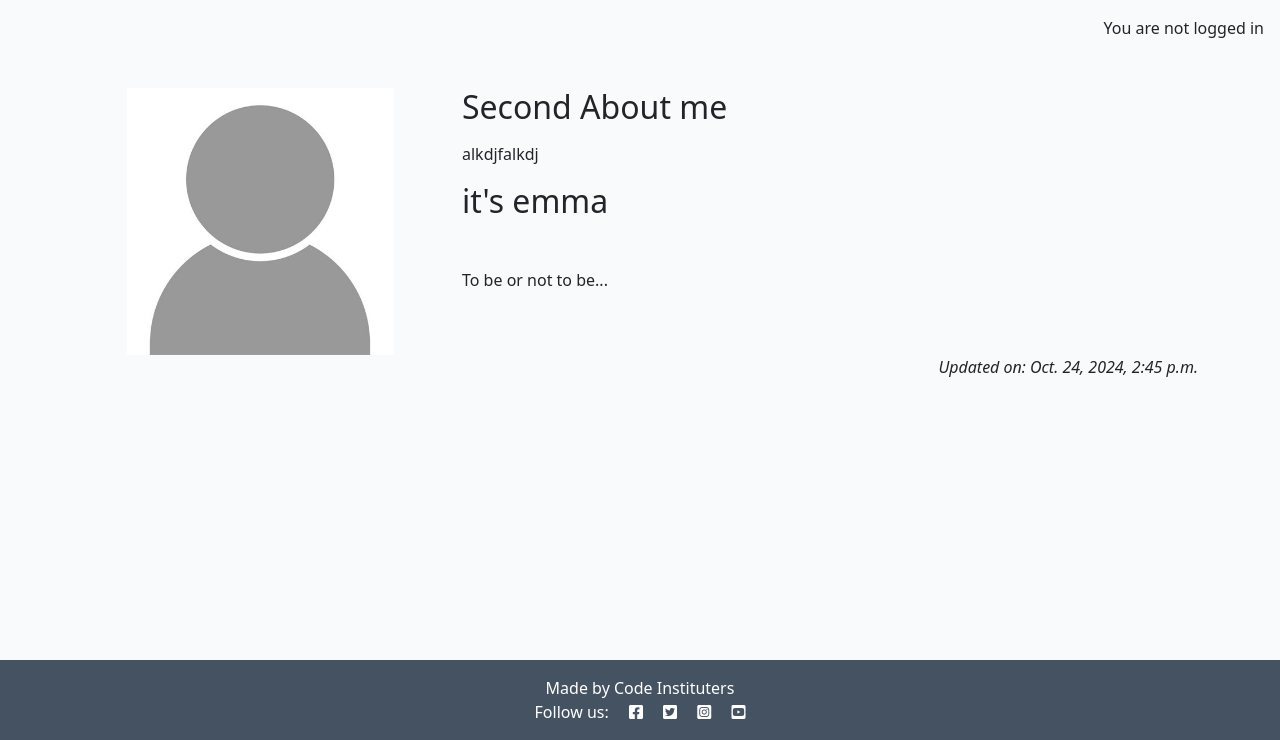
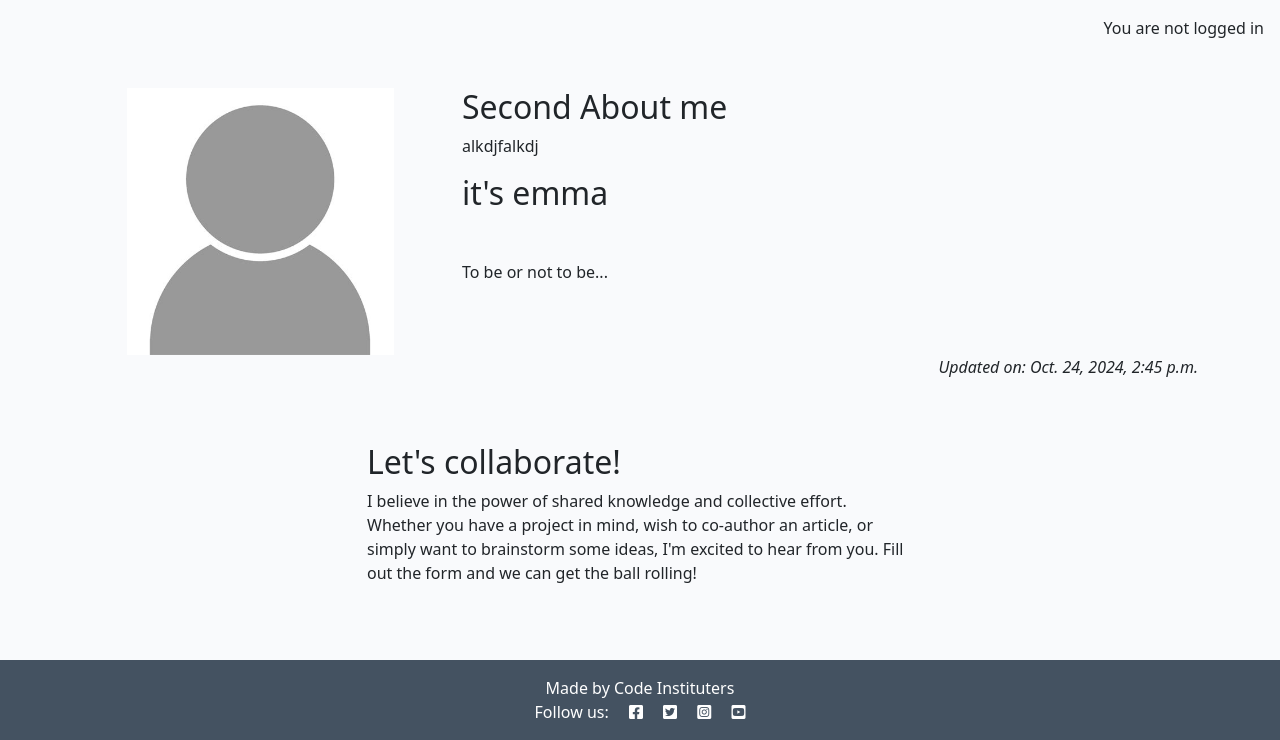
Before and after one commit to EJFleet/codestar, a Django app: page /about/ in a window 1280 px wide. Shown: the part 60-800 px from the top of the page. Run offline with Django 4.2, Linux system fonts and the light colour scheme; data comes from the database, SQL or seed files in the repository; both versions use the stored data as it was after the commit.

Commit message:
Make new model for collaboration request

```diff
--- a/about/models.py
+++ b/about/models.py
@@ -2,10 +2,21 @@ from django.db import models
 
 # Create your models here.
 
+
 class About(models.Model):
-    title = models.CharField(max_length=200, unique=True)
+    title = models.CharField(max_length=200)
+    updated_on = models.DateTimeField(auto_now=True)
     content = models.TextField()
-    updated_on = models.DateTimeField(auto_now=True)
 
     def __str__(self):
         return self.title
+
+
+class CollaborateRequest(models.Model):
+    name = models.CharField(max_length=200)
+    email = models.EmailField()
+    message = models.TextField()
+    read = models.BooleanField(default=False)
+
+    def __str__(self):
+        return f"Collaboration request from {self.name}"
--- a/about/templates/about/about.html
+++ b/about/templates/about/about.html
@@ -1,23 +1,36 @@
 {% extends 'base.html' %}
+{% load static %}
+
 {% block content %}
-{% load static %}
 <div class="container mt-5">
     <div class="row">
-        <div class="col-4 text-center">
+        <div class="col-12 col-md-4 text-center">
             <img src="{% static 'images/nobody.jpg' %}" width="75%">
         </div>
-        <div class="col-8">
-            <!-- Title goes between these h2 tags -->
+        <div class="col-12 col-md-8">
             <h2>{{ about.title }}</h2>
-            <!-- Content goes directly underneath this -->
-             <p>{{ about.content | safe }}</p>
+            {{ about.content | safe }}
         </div>
     </div>
     <div class="row">
         <div class="col text-right">
-            <!-- Updated on field goes in here -->
-            <p class="text-end"><em>Updated on: {{ about.updated_on }}</em></p>
+          <!-- Updated on field goes in here -->
+
+          <p class="text-end"><em>Updated on: {{ about.updated_on }}</em></p>
         </div>
-      </div>
+    </div>
+    <div class="row justify-content-center">
+        <div class="col-12 col-md-6 my-5">
+            <h2>Let's collaborate!</h2>
+            <p>I believe in the power of shared knowledge and collective effort.
+                Whether you have a project in mind, wish to co-author
+                an article, or simply want to brainstorm some ideas,
+                I'm excited to hear from you. Fill out the form
+                and we can get the ball rolling!</p>
+
+            <!-- add your form here. Your submit button should
+                                have the classes of btn, btn-secondary -->
+        </div>
+    </div>
 </div>
 {% endblock content %}
```
Also changed, not shown: about/admin.py (+14 -2 lines), about/migrations/0002_collaboraterequest_alter_about_title.py (added), db.sqlite3.
